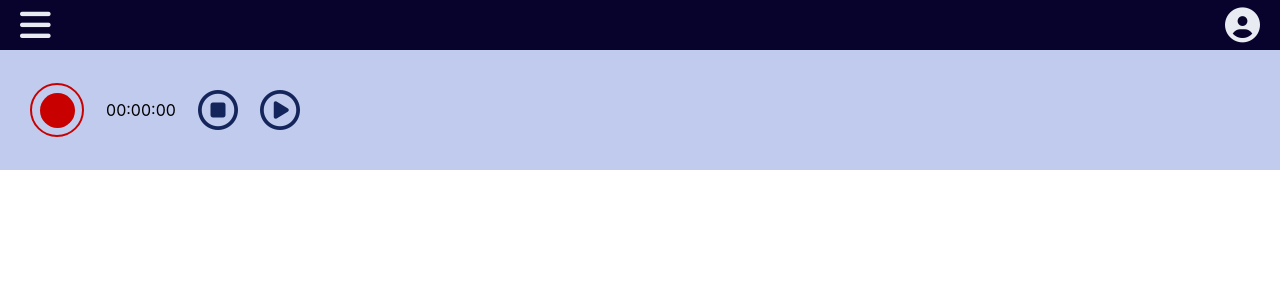
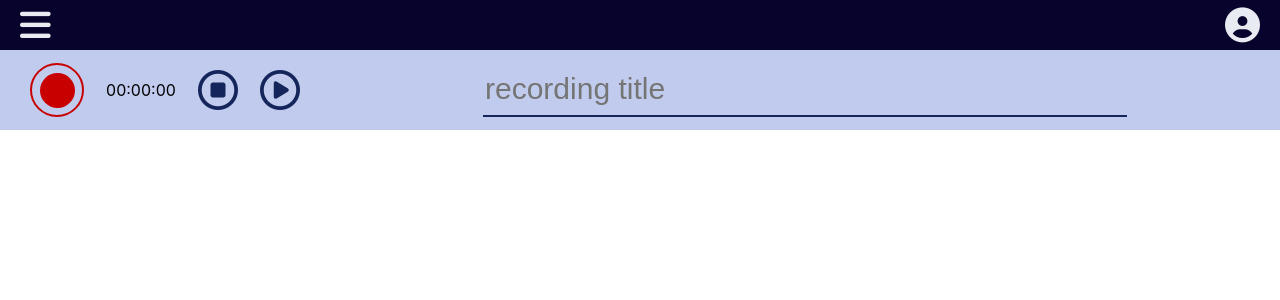
Before and after one commit to ayleenpt/echonotes, a React (Create React App) app: page / in a window 1280 px wide. Shown: the top 300 px of the page. Built offline with nearby package versions, Linux system fonts and the light colour scheme.

Commit message:
title box

```diff
--- a/src/Components/SessionInfo.js
+++ b/src/Components/SessionInfo.js
@@ -5,6 +5,8 @@ function RecordingInfo() {
   return (
     <div className="session-info">
       <RecordingSuite />
+      <input type="text" className="title-box" placeholder="recording title" name='title' required />
+      <div></div>
     </div>
   );
 }
--- a/src/Styles/RecordingSuite.css
+++ b/src/Styles/RecordingSuite.css
@@ -4,7 +4,7 @@
   justify-content: space-between;
   width: 270px;
   height: 80px;
-  margin: 30px;
+  margin: 0 30px 0 30px;
 }
 
 .fa-record-vinyl {
--- a/src/Styles/SessionInfo.css
+++ b/src/Styles/SessionInfo.css
@@ -2,7 +2,20 @@
   display: flex;
   align-items: center;
   justify-content: space-between;
-  height: 120px;
+  height: auto;
   width: 100vw;
   background-color: #c1cbed;
 }
+
+.title-box {
+  width: 50dvw;
+  height: 50px;
+  background: none;
+  border: none;
+  border-bottom: 2px solid #14255b;
+  font-size: 30px;
+}
+
+.title-box:focus {
+  outline: none;
+}
```
